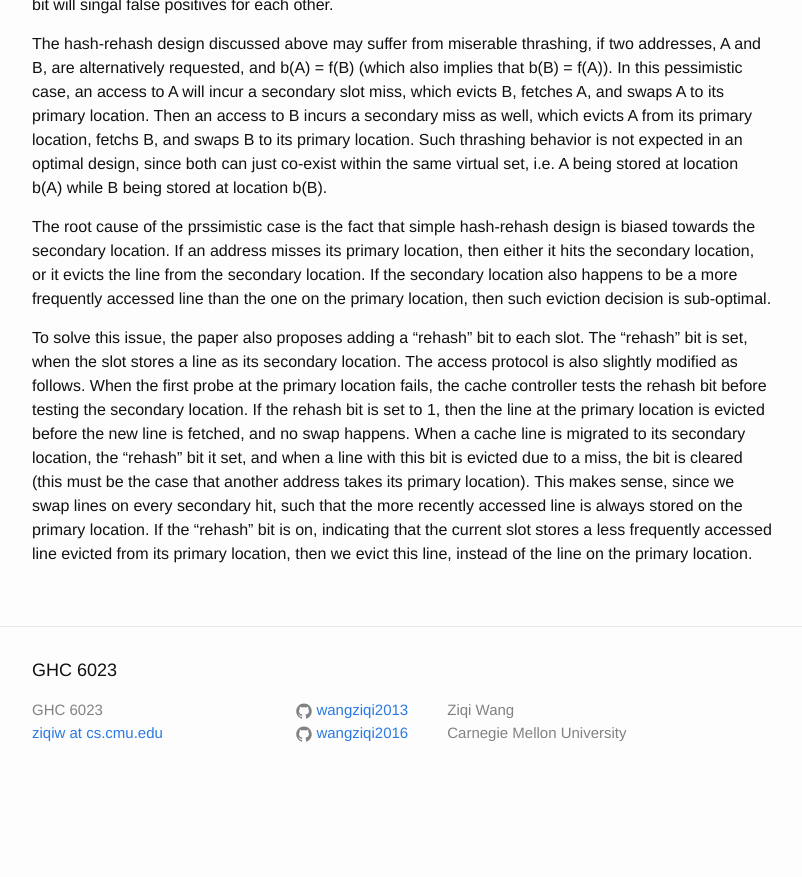
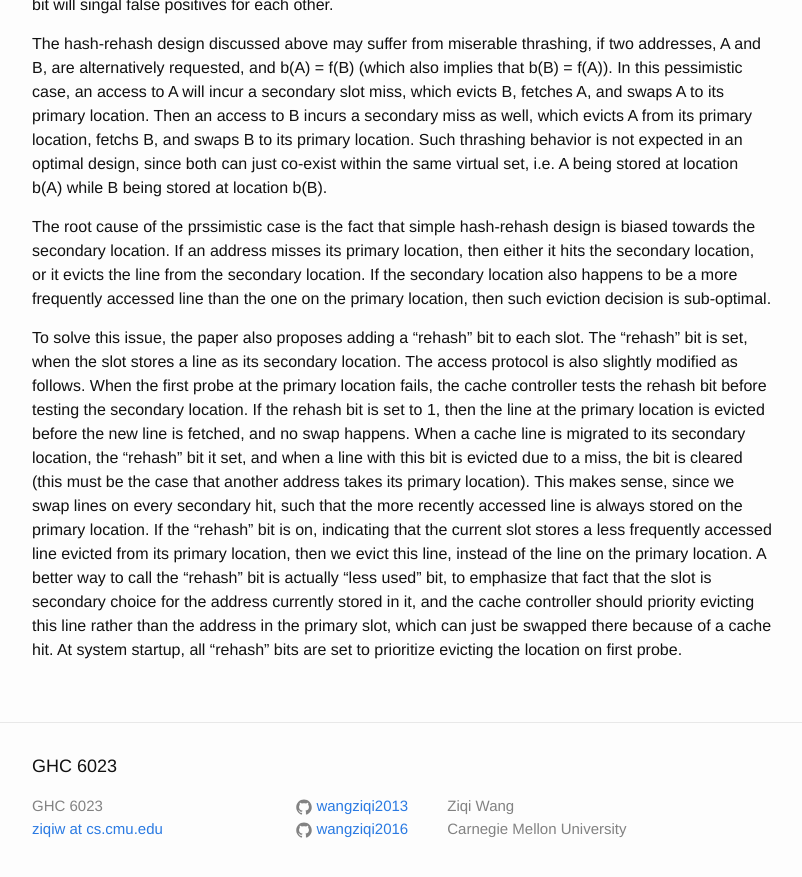
Before and after one commit to wangziqi2013/wangziqi2013.github.io, a Jekyll site: the page built from _posts/2020-05-30-column-associative-cache.markdown, in a window 1280 px wide and 900 px high, scrolled down 1543 px. Shown: the top 877 px of the window, without its empty margins (238-1040 px from the left). Built offline with Jekyll 4.4.1, drawn with Linux system fonts in a browser that asks for light colours; before the commit the page ends 2347 px from its top, so only the background shows below that.

Commit message:
Finish rehash bit

```diff
--- a/_posts/2020-05-30-column-associative-cache.markdown
+++ b/_posts/2020-05-30-column-associative-cache.markdown
@@ -77,3 +77,7 @@ is evicted due to a miss, the bit is cleared (this must be the case that another
 This makes sense, since we swap lines on every secondary hit, such that the more recently accessed line is always stored
 on the primary location. If the "rehash" bit is on, indicating that the current slot stores a less frequently accessed line
 evicted from its primary location, then we evict this line, instead of the line on the primary location.
+A better way to call the "rehash" bit is actually "less used" bit, to emphasize that fact that the slot is secondary choice
+for the address currently stored in it, and the cache controller should priority evicting this line rather than the
+address in the primary slot, which can just be swapped there because of a cache hit.
+At system startup, all "rehash" bits are set to prioritize evicting the location on first probe.
```
